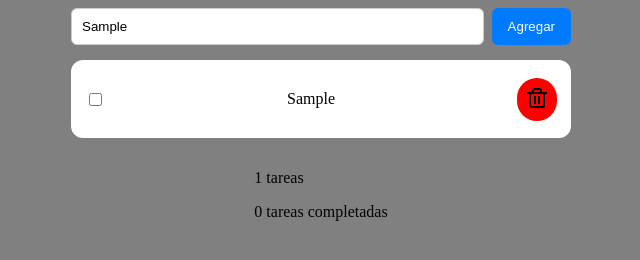
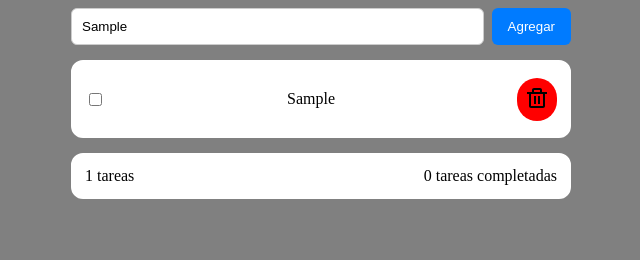
Before and after one commit to Nathsilva015/lista-de-tareas, a plain HTML site: page index.html in a window 1280 px wide. Both pictures are taken after typing "Sample" into the empty fields and a click on the button "Agregar". Shown: the whole page, without its empty margins (319-959 px from the left). Drawn offline with Linux system fonts and the light colour scheme.

Commit message:
se añadio la funcinalidad de completado

```diff
--- a/index.html
+++ b/index.html
@@ -12,7 +12,7 @@
         <button id="btn">Agregar</button>
     </div>
     <div id="lista"></div>
-    <div>
+    <div id="texto">
         <p id="tareas">0 tareas</p>
         <p id="completadas">0 tareas completadas</p>
     </div>
--- a/script.js
+++ b/script.js
@@ -2,10 +2,10 @@ const btn = document.getElementById("btn")
 const input = document.getElementById("input")
 const lista = document.getElementById("lista")
 const tarea = document.getElementById("tareas")
-const tareasCompletadas = document.getElementById("completadas")
+const completadas = document.getElementById("completadas")
 
 let tareas = 0
-let completadas = 0
+let completado = 0
 
 function agregar(){
     if (input.value.trim() === "") {
@@ -21,32 +21,32 @@ function agregar(){
 
     const boton = document.createElement("button");
     const icono = document.createElement("img");
+    const boton2 = document.createElement("input");
+
     icono.src = "trash.svg";
     boton.classList.add("eliminar")
-
-
     boton.appendChild(icono);
     boton.addEventListener("click", function(){
         contenedor.remove()
         tareas--
-        if (boton2.checked) {
-            completadas--
-            tareasCompletadas.textContent = completadas + (completadas === 1 ? " tarea completada" : " tareas completadas")
+        tarea.textContent = tareas + " tareas"
+        if(boton2.checked){
+            completado--
         }
-        tarea.textContent = tareas + " tareas"
-
+        completadas.textContent = completado + " completadas"
     });
 
-    const boton2 = document.createElement("input");
     boton2.type = "checkbox"
     boton2.addEventListener("change", function() {
+        console.log(boton2.checked)
         if (boton2.checked) {
-            completadas++
+            completado++
         } else {
-            completadas--
+            completado--
         }
-        tareasCompletadas.textContent = completadas + (completadas === 1 ? " tarea completada" : " tareas completadas")
+        completadas.textContent = completado + " completadas"
     })
+
 
     contenedor.appendChild(boton2)
     contenedor.appendChild(parrafo)
--- a/style.css
+++ b/style.css
@@ -60,3 +60,21 @@ body {
     border-radius: 20px;
     padding: 8px;
 }
+
+#texto{
+    display: flex;
+    justify-content: space-between;
+    align-items: center;
+    gap: 12px;
+    width: 100%;
+    max-width: 500px;
+    box-sizing: border-box;
+    border: 2px solid white;
+    padding: 12px;
+    background: white;
+    border-radius: 12px;
+}
+
+#texto p {
+    margin: 0;
+}
```
